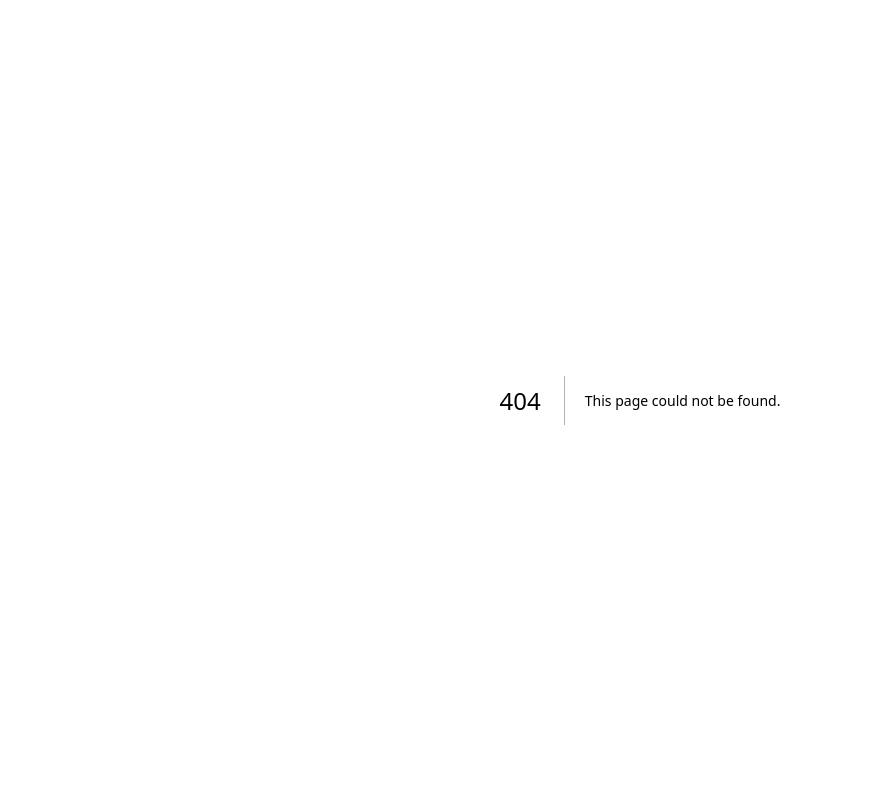
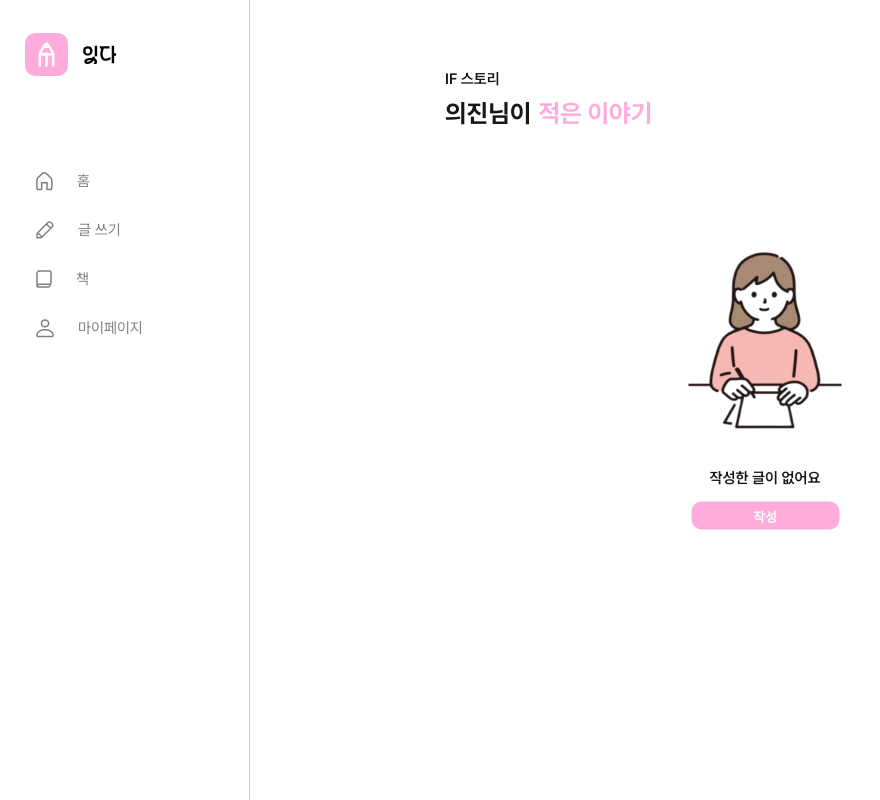
Before and after one commit to eejx0/Itda, a Next.js app: page /mypage in a window 1280 px wide. Before the commit this address had no page. Shown: the whole page, without its empty margins (0-880 px from the left). Built offline with nearby package versions, Linux system fonts and the light colour scheme.

Commit message:
feat :: 마이페이지

```diff
--- /dev/null
+++ b/src/app/mypage/page.tsx
@@ -0,0 +1,129 @@
+"use client"
+
+import styled from "styled-components"
+import SideBar from "@/components/common/sideBar";
+import ListBox from "@/components/common/listBox";
+import Image from "next/image";
+import Person from "../../assets/imgs/person/writePersonImg.png";
+import { useState } from "react";
+
+export default function MyPage() {
+    const [closed, setClosed] = useState(false);
+    const [isEmpty, ] = useState(true);
+
+    return (
+        <Wrapper>
+            <SideBar closed={closed} setClosed={setClosed}/>
+            <ConatainerWrapper $closed={closed}>
+                <Container>
+                    <TextWrapper>
+                        <p className="head">IF 스토리</p>
+                        <TitleWrapper>
+                            <p>의진님이</p>
+                            <p className="colorText">적은 이야기</p>
+                        </TitleWrapper>
+                    </TextWrapper>
+                    {isEmpty ?
+                        <NoContentWrapper>
+                            <Image src={Person} alt="" style={{width: '153px', height: '178px'}}/>
+                            <p>작성한 글이 없어요</p>
+                            <button>작성</button>
+                        </NoContentWrapper> : (
+                        <ListBoxWrapper>
+                            <ListBox />
+                            <ListBox />
+                            <ListBox />
+                            <ListBox />
+                            <ListBox />
+                            <ListBox />
+                        </ListBoxWrapper>
+                    )}
+                </Container>
+            </ConatainerWrapper>
+        </Wrapper>
+    )
+}
+
+const Wrapper = styled.div`
+    display: flex;
+`;
+
+const ConatainerWrapper = styled.div<{ $closed: boolean }>`
+    width: 100%;
+    transition: margin-left 0.3s ease;
+    margin-left: ${({$closed}) => ($closed ? "90px" : "250px")};
+`;
+
+const Container = styled.div`
+    display: flex;
+    flex-direction: column;
+    margin-top: 70px;
+    width: 50vw;
+    margin-left: auto;
+    margin-right: auto;
+    position: relative;
+`;
+
+const TextWrapper = styled.div`
+    display: flex;
+    flex-direction: column;
+    gap: 10px;
+    > .head {
+        font-size: 15px;
+        font-weight: 600;
+    }
+`;
+
+const TitleWrapper = styled.div`
+    display: flex;
+    align-items: center;
+    > p {
+        font-size: 25px;
+        font-weight: 700;
+    }
+    > .colorText {
+        color: #FFACDD;
+        margin-left: 7px;
+    }
+`;
+
+const ListBoxWrapper = styled.div`
+    margin-top: 100px;
+    display: flex;
+    flex-direction: column;
+    gap: 30px;
+    margin-bottom: 100px;
+`;
+
+const NoContentWrapper = styled.div`
+    display: flex;
+    align-items: center;
+    justify-content: center;
+    flex-direction: column;
+    position: absolute;
+    top: 40vh;
+    left: 50%;
+    transform: translate(-50%, -50%);
+    text-align: center;
+    > p {
+        font-weight: 600;
+        font-size: 15px;
+        margin-top: 40px;
+    }
+    > button {
+        width: 148px;
+        height: 28px;
+        border: none;
+        border-radius: 10px;
+        background-color: #FFACDD;
+        color: white;
+        font-weight: 600;
+        font-size: 13px;
+        margin-top: 15px;
+        cursor: pointer;
+        transition: 0.2s;
+        &:hover {
+            background-color: #FF86CE;
+        }
+    }
+`;
--- a/src/app/page.tsx
+++ b/src/app/page.tsx
@@ -78,7 +78,6 @@ const Container = styled.div`
   width: 70vw;
   margin-left: auto;
   margin-right: auto;
-  transition: margin-left 0.3s ease;
   padding-bottom: 208px;
   > h3 {
     font-size: 23px;
--- a/src/components/common/listBox.tsx
+++ b/src/components/common/listBox.tsx
@@ -1,10 +1,12 @@
 "use client"
 
 import styled from "styled-components"
+import Link from "next/link";
 
 export default function ListBox() {
     return (
         <Wrapper>
+            <Link href={'/id'}>
                 <ContentWrapper>
                     <LikeImg />
                     <ContentBox>
@@ -14,6 +16,7 @@ export default function ListBox() {
                         내일 급식 뭐지 아 집 가고 싶다.. 누룽이 씻겨야되는데;;아무것도 하기싫다 냐먀냐먀냠</Content>
                     </ContentBox>
                 </ContentWrapper>
+            </Link>
             <Line />
         </Wrapper>
     )
--- a/src/components/common/sideBar.tsx
+++ b/src/components/common/sideBar.tsx
@@ -55,10 +55,12 @@ export default function SideBar({closed, setClosed}:SideBarProps) {
                         {!closed && <p>책</p>}
                     </Nav>
                 </Link>
-                <Nav>
-                    <Image src={My} alt="마이페이지" />
-                    {!closed && <p>마이페이지</p>}
-                </Nav>
+                <Link href={'/mypage'}>
+                    <Nav>
+                        <Image src={My} alt="마이페이지" />
+                        {!closed && <p>마이페이지</p>}
+                    </Nav>
+                </Link>
             </NavigationBox>
 
         </Wrapper>
```
Also changed, not shown: src/app/book/id/page.tsx (+18 -10 lines), src/app/book/page.tsx (+19 -6 lines), src/app/id/page.tsx (added, +72 -0 lines), src/components/common/currentStoryBox.tsx (+1 -8 lines). Lines whose indentation alone changed are shown as unchanged.
